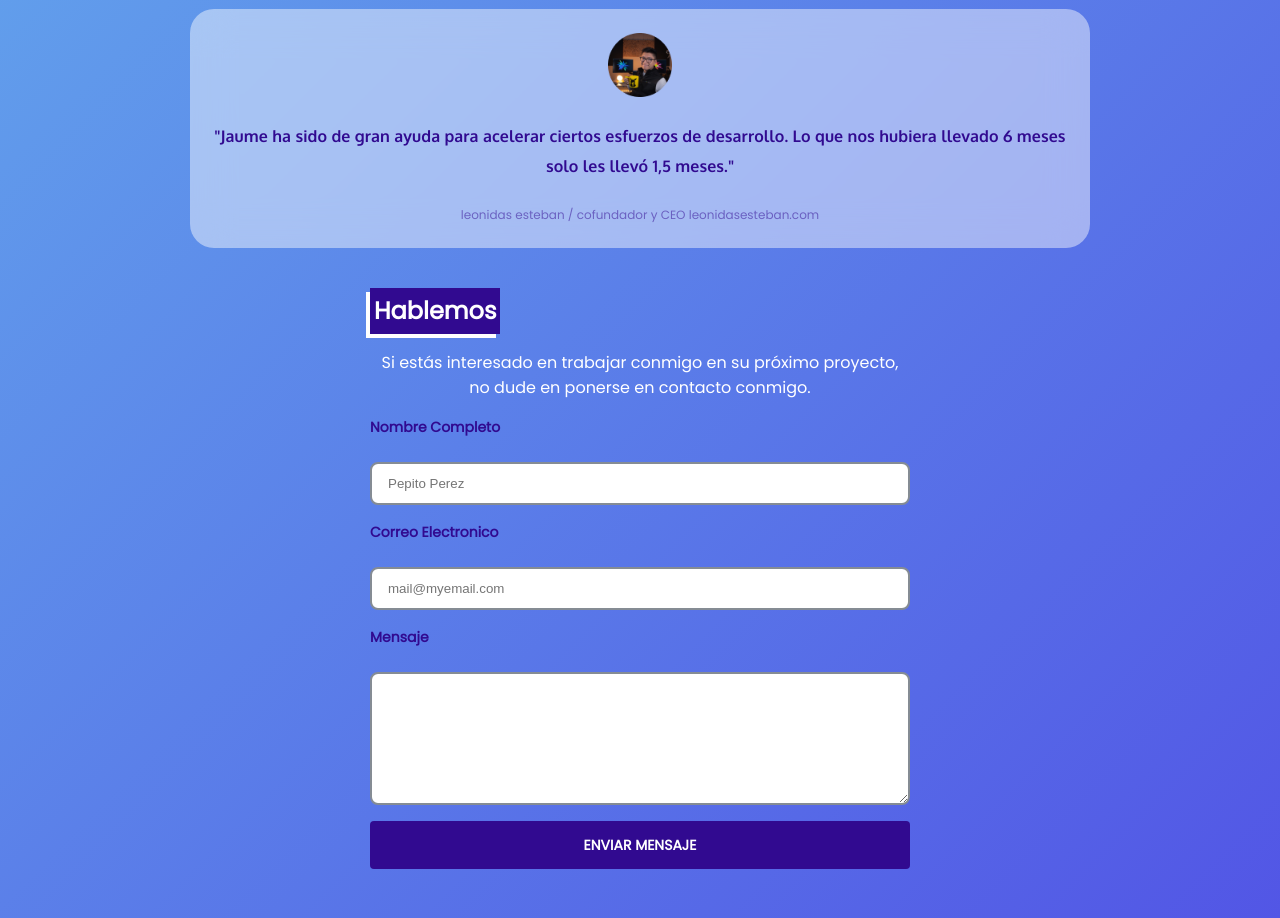
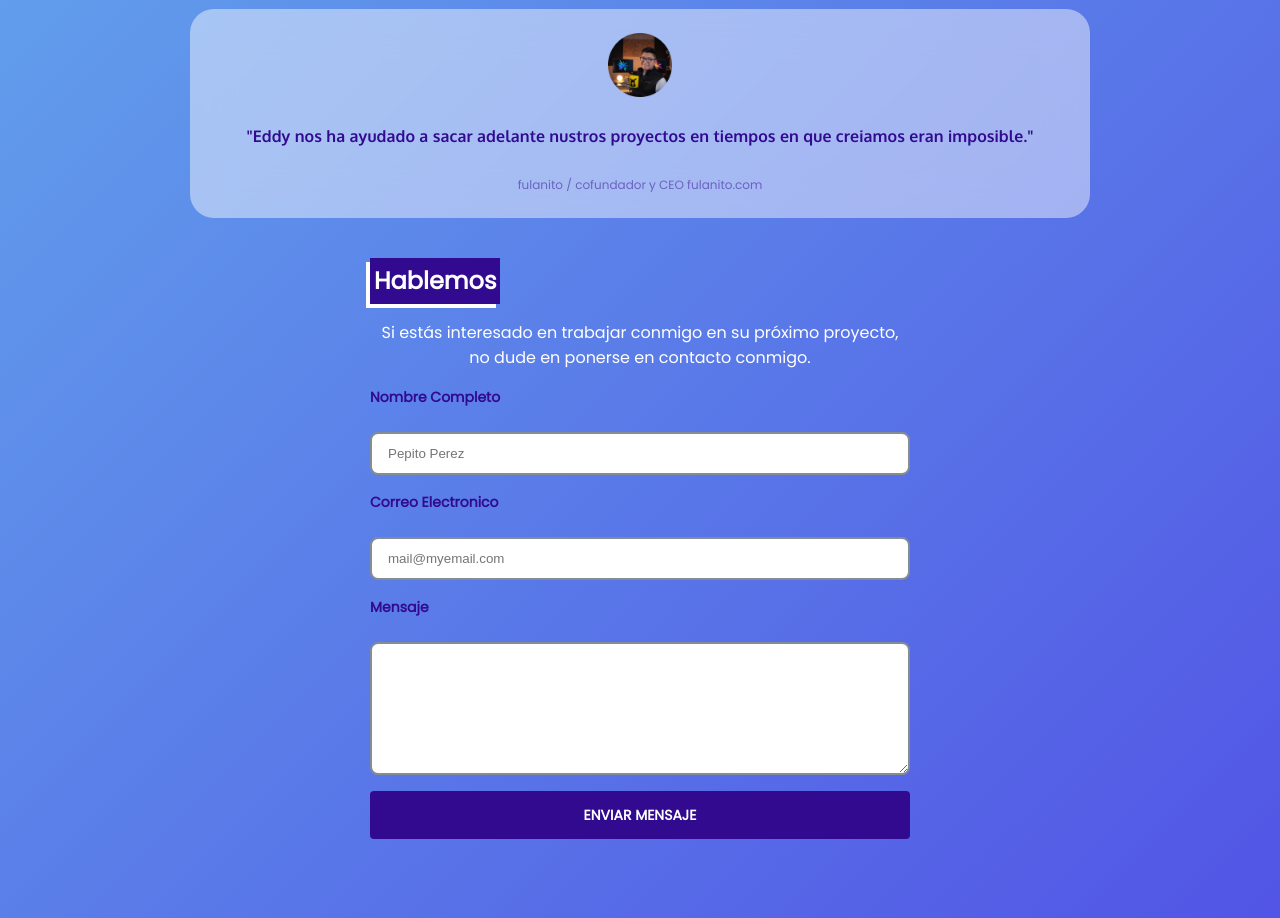
Before and after one commit to esimabol/portafolio, a plain HTML site: page index.html in a window 1280 px wide. Shown: the part 2440-3358 px from the top of the page. Drawn offline with Linux system fonts and the light colour scheme.

Commit message:
arreglo del comentario

```diff
--- a/index.html
+++ b/index.html
@@ -50,8 +50,8 @@
         </div>
       </section>
       <section class="coments">
-        <div class="card"> <img src="assets/img/user.png" width="64" height="64" alt="leonidas esteban foto"><span>"Jaume ha sido de gran ayuda para acelerar ciertos esfuerzos de desarrollo. Lo que nos hubiera llevado 6 meses solo les llevó 1,5 meses."</span>
-          <blockquote>leonidas esteban / cofundador y CEO leonidasesteban.com</blockquote>
+        <div class="card"> <img src="assets/img/user.png" width="64" height="64" alt="leonidas esteban foto"><span>"Eddy nos ha ayudado a sacar adelante nustros proyectos en tiempos en que creiamos eran imposible."</span>
+          <blockquote>fulanito / cofundador y CEO fulanito.com</blockquote>
         </div>
       </section>
       <aside class="formulario">
```
Also changed, not shown: 1 other file.
